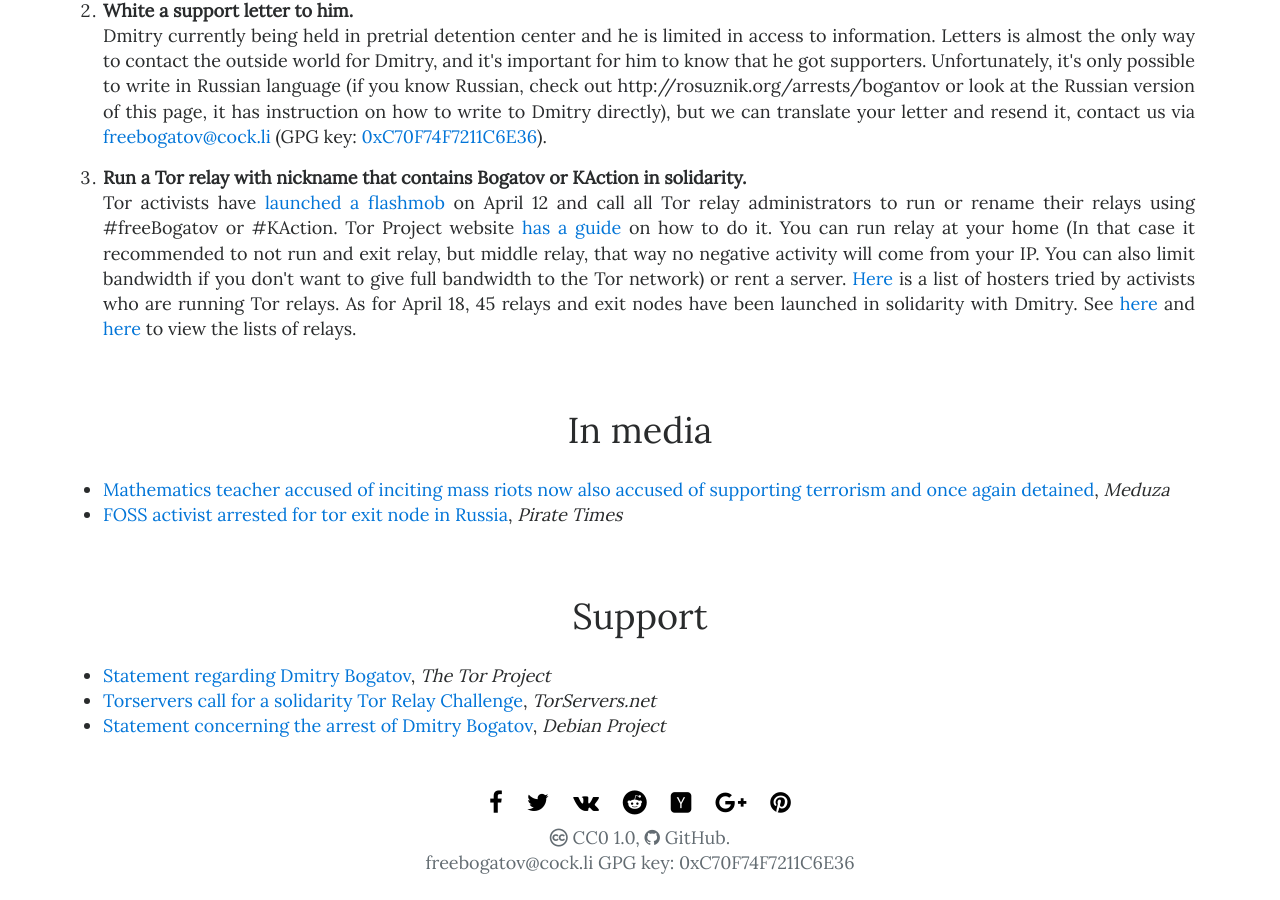
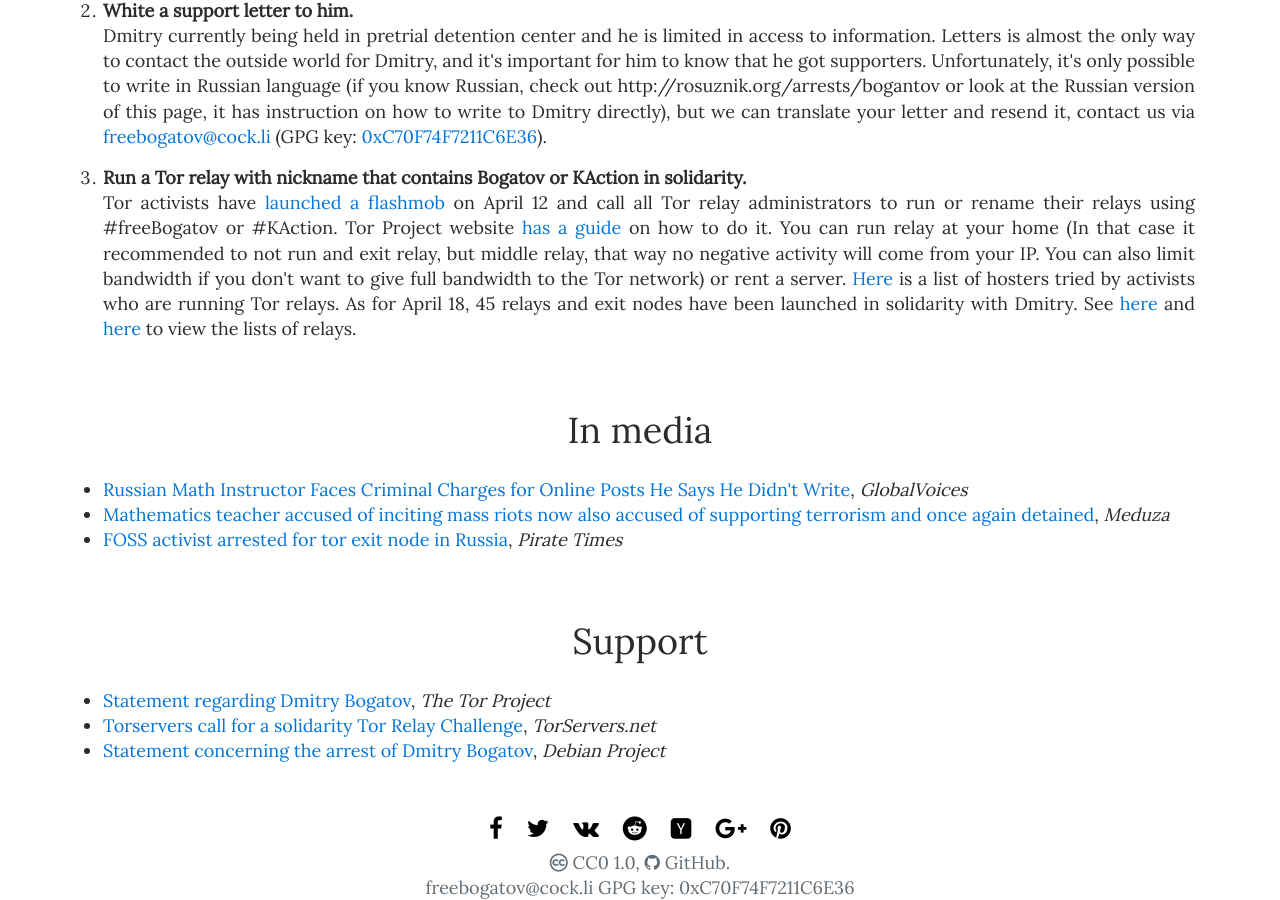
Before and after one commit to komachi/freebogatov.xyz, a Jekyll site: the page built from en/index.html, in a window 1280 px wide and 900 px high, scrolled down 2084 px. Built offline with Jekyll 4.4.1, drawn with Linux system fonts in a browser that asks for light colours; before the commit the page ends 2959 px from its top, so only the background shows below that.

Commit message:
en: Add link to GlobaVoices article.
Signed-off-by: Alexander GQ Gerasiov <gq@cs.msu.su>

```diff
--- a/en/index.html
+++ b/en/index.html
@@ -62,6 +62,7 @@
 
 <h2>In media</h2>
 <ul>
+  <li><a href="https://globalvoices.org/2017/04/18/russian-math-instructor-faces-criminal-charges-for-online-posts-he-says-he-didnt-write/" target="_blank">Russian Math Instructor Faces Criminal Charges for Online Posts He Says He Didn't Write</a>, <i>GlobalVoices</i></li>
   <li><a href="https://meduza.io/en/feature/2017/04/10/mathematics-teacher-accused-of-inciting-mass-riots-now-also-accused-of-supporting-terrorism-and-once-again-detained" target="_blank">Mathematics teacher accused of inciting mass riots now also accused of supporting terrorism and once again detained</a>, <i>Meduza</i></li>
   <li><a href="http://piratetimes.net/foss-activist-arrested-for-tor-exit-node-in-russia/" target="_blank">FOSS activist arrested for tor exit node in Russia</a>, <i>Pirate Times</i></li>
 </ul>
```
